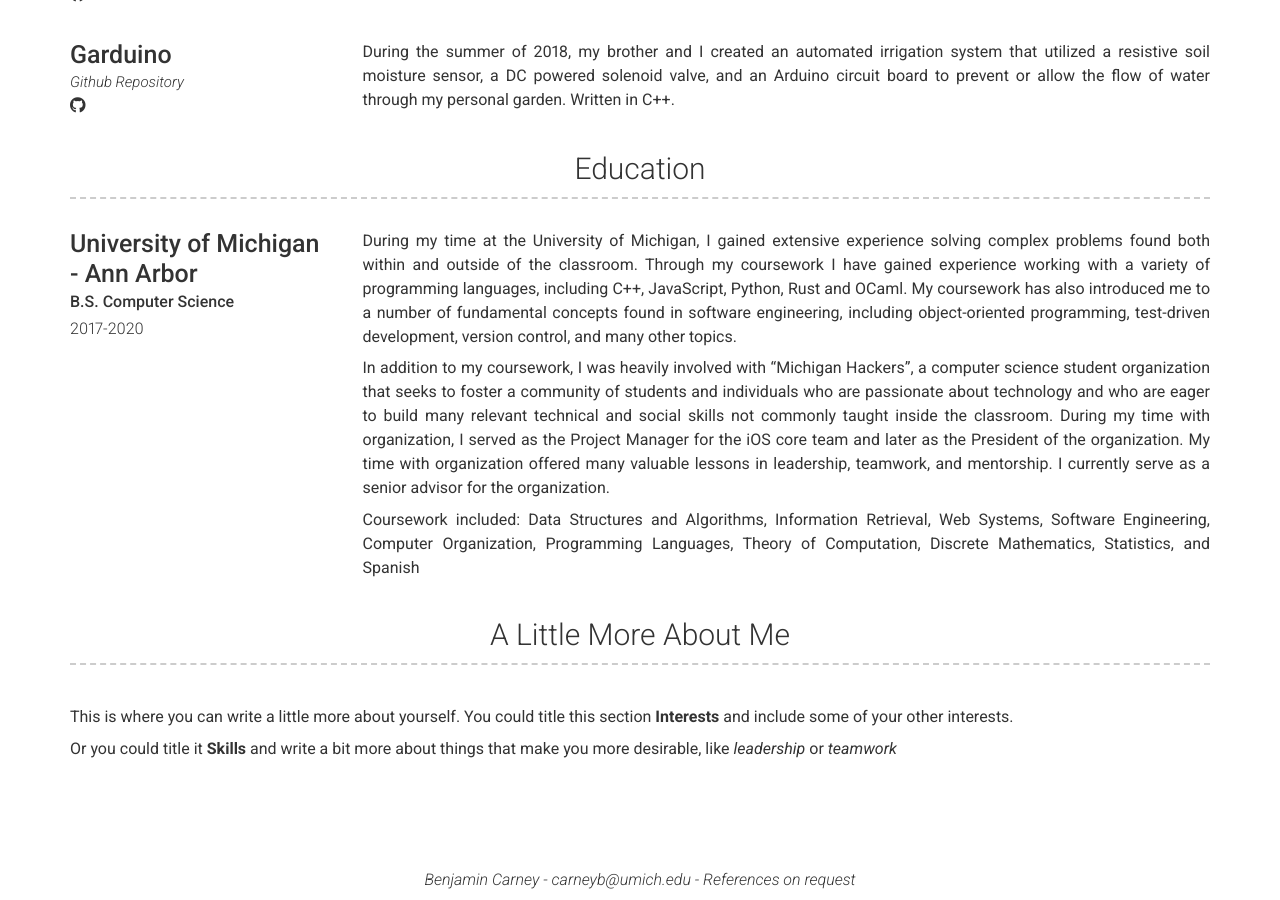
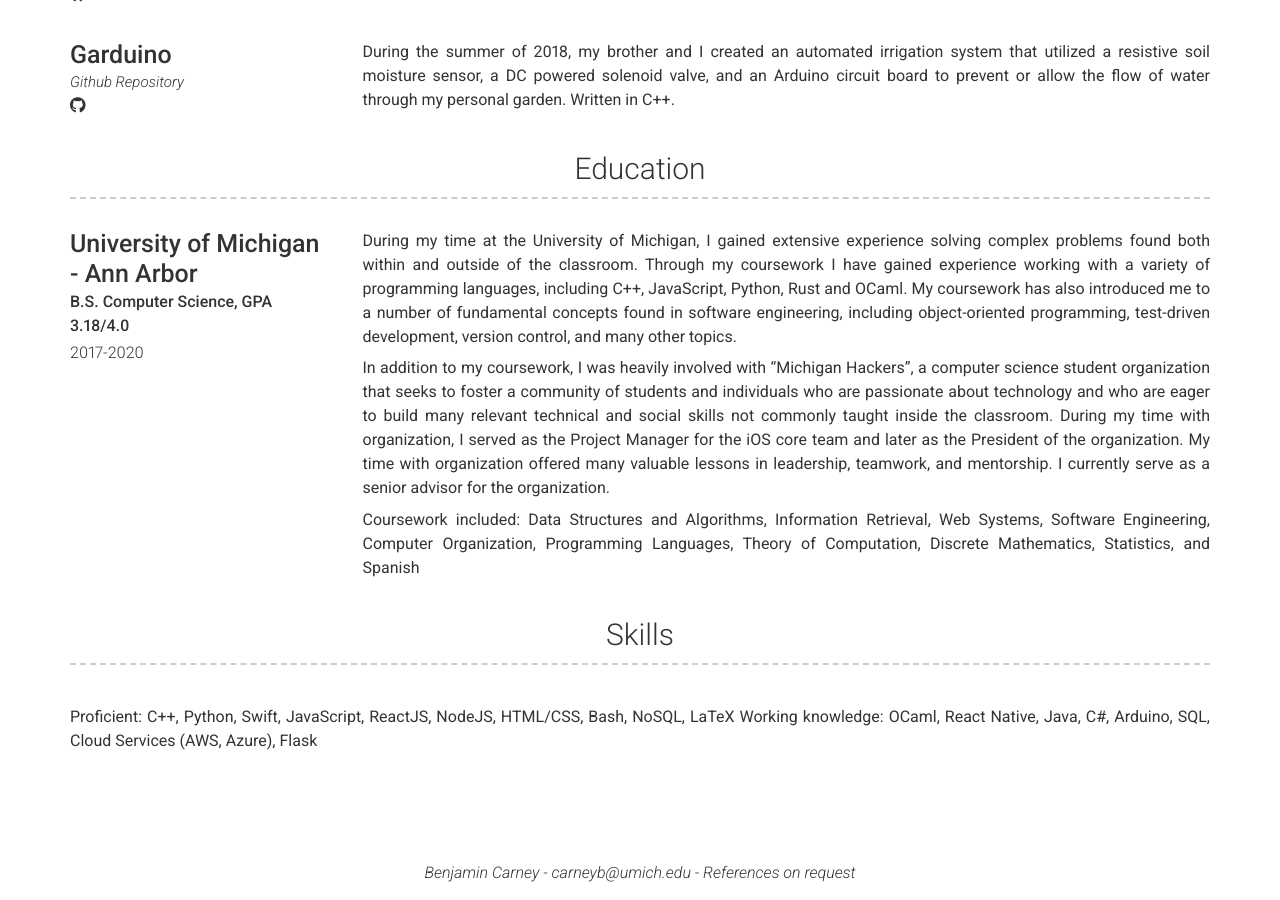
Before and after one commit to benjamincarney/benjamincarney.github.io, a Jekyll site: the page built from index.md, in a window 1280 px wide and 900 px high, scrolled down 1546 px. Built offline with Jekyll 4.4.1, drawn with Linux system fonts in a browser that asks for light colours; nearby versions of some CDN libraries.

Commit message:
added skills section

```diff
--- a/_config.yml
+++ b/_config.yml
@@ -149,7 +149,7 @@ content:
     content:
       - layout: top-left
         title: University of Michigan - Ann Arbor
-        sub_title: B.S. Computer Science
+        sub_title: B.S. Computer Science, GPA 3.18/4.0
         caption: 2017-2020
         description: | # this will include new lines to allow paragraphs
           During my time at the University of Michigan, I gained extensive experience solving complex problems found both within and outside of the classroom.
@@ -164,12 +164,11 @@ content:
 
           Coursework included: Data Structures and Algorithms, Information Retrieval, Web Systems, Software Engineering,
           Computer Organization, Programming Languages, Theory of Computation, Discrete Mathematics, Statistics, and Spanish
-  - title: A Little More About Me
+  - title: Skills
     layout: text
     content: | # this will include new lines to allow paragraphs
-      This is where you can write a little more about yourself. You could title this section **Interests** and include some of your other interests.
-
-      Or you could title it **Skills** and write a bit more about things that make you more desirable, like *leadership* or *teamwork*
+      Proficient: C++, Python, Swift, JavaScript, ReactJS, NodeJS, HTML/CSS, Bash, NoSQL, LaTeX
+      Working knowledge: OCaml, React Native, Java, C#, Arduino, SQL, Cloud Services (AWS, Azure), Flask
 
 # Footer
 footer_show_references: true
```
